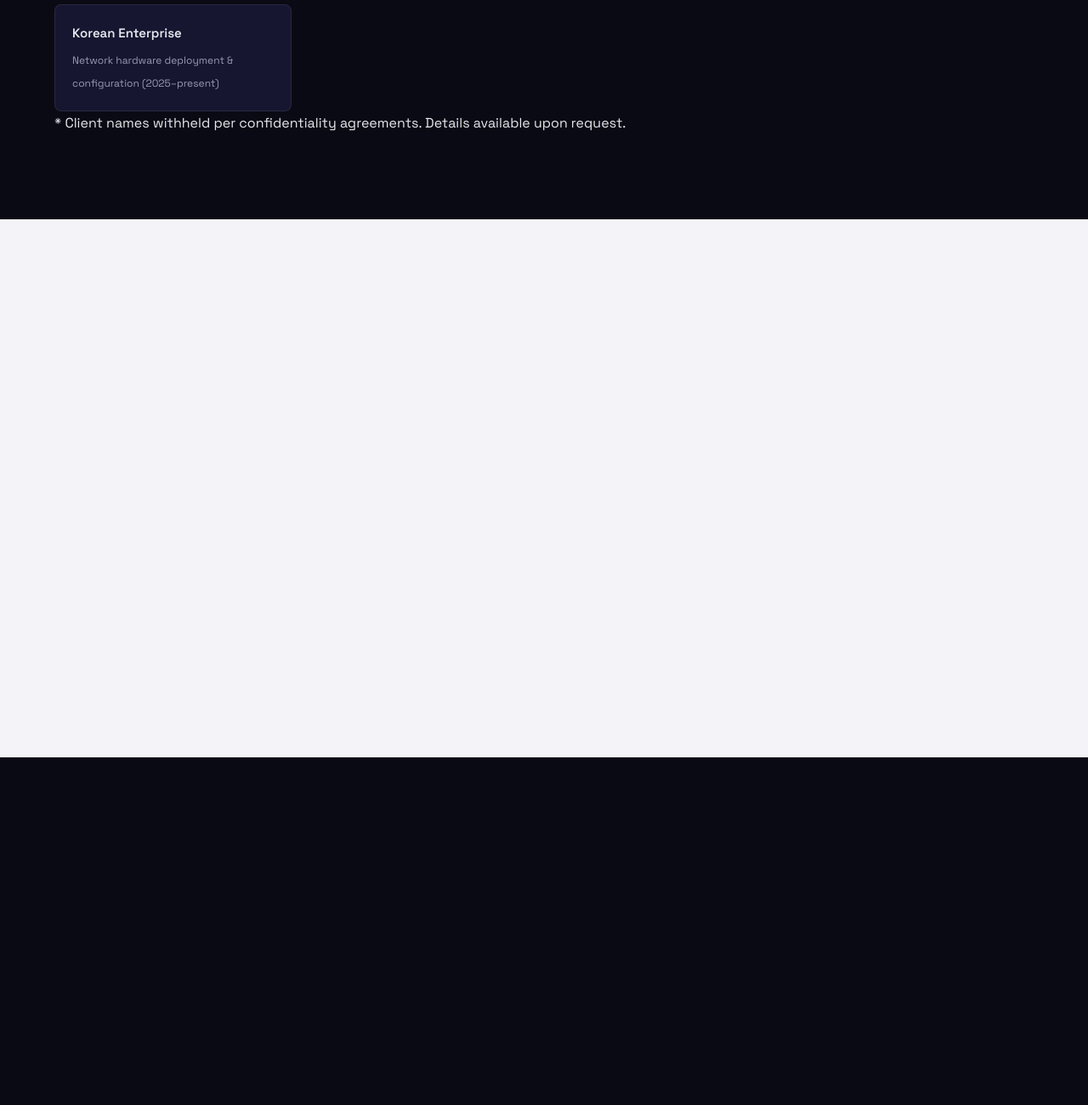
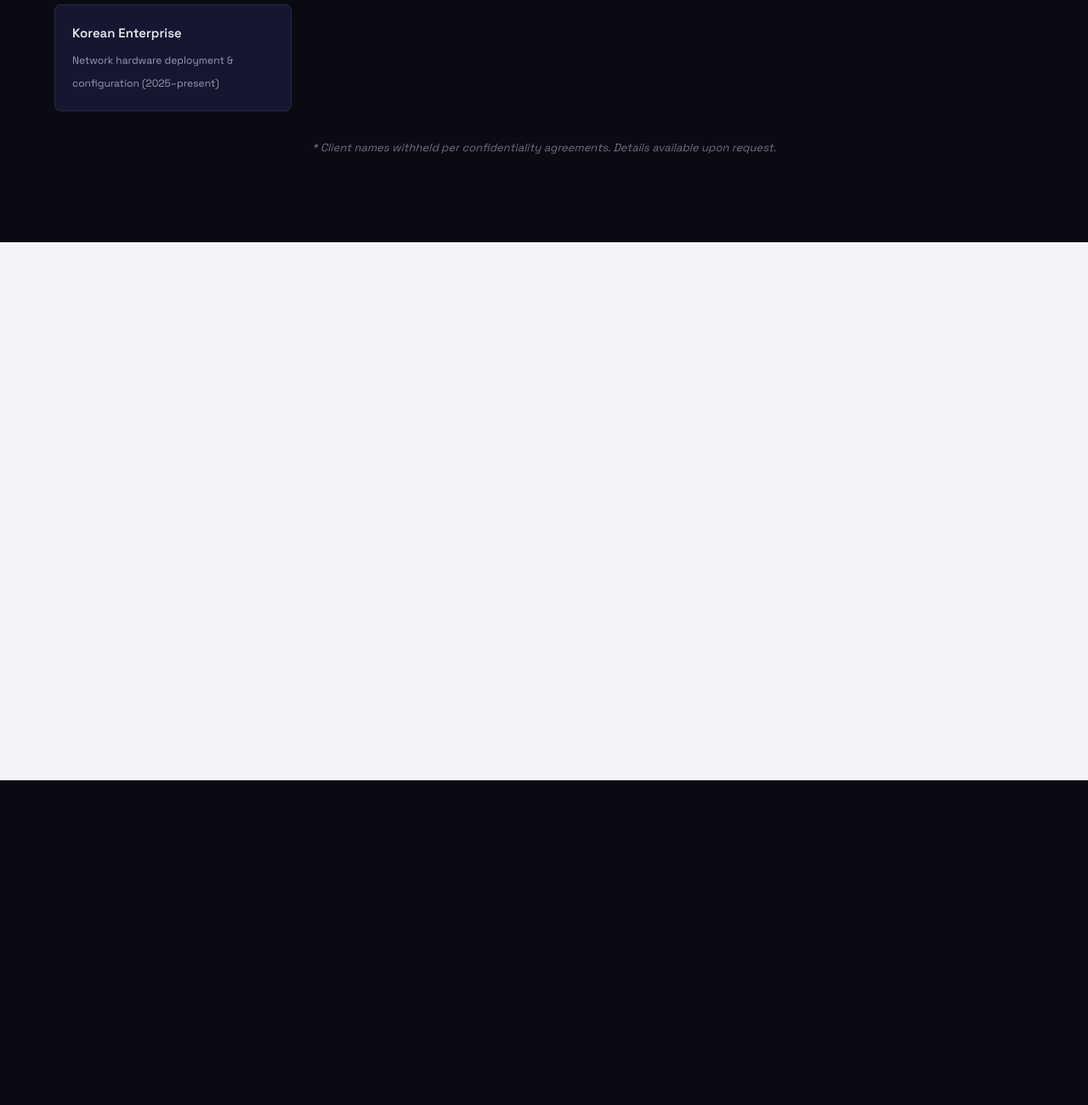
Before and after one commit to SalesPure/itisit-website03, a website: page index.html in a window 1280 px wide. Shown: the part 6840-8140 px from the top of the page at 85% size. Drawn offline with nearby package versions, Linux system fonts and the light colour scheme; animation ran at ten frames a second.

Commit message:
Update style.css

```diff
--- a/style.css
+++ b/style.css
@@ -846,6 +846,37 @@ header ul a:hover { color: var(--text-primary); }
   line-height: 1.6;
 }
 
+/* ========== CONTACT TRUST SIGNALS ========== */
+.contact-trust {
+  display: flex;
+  justify-content: center;
+  gap: 40px;
+  margin-bottom: 48px;
+  flex-wrap: wrap;
+}
+
+.trust-item {
+  display: flex;
+  align-items: center;
+  gap: 10px;
+  font-size: 14px;
+  color: var(--text-secondary);
+}
+
+.trust-icon {
+  font-size: 18px;
+}
+
+/* ========== CLIENTS NOTE ========== */
+.clients-note {
+  text-align: center;
+  font-size: 13px;
+  color: var(--text-secondary);
+  opacity: 0.7;
+  margin-top: 32px;
+  font-style: italic;
+}
+
 /* ========== CONTACT ========== */
 .contact-grid {
   display: grid;
```
